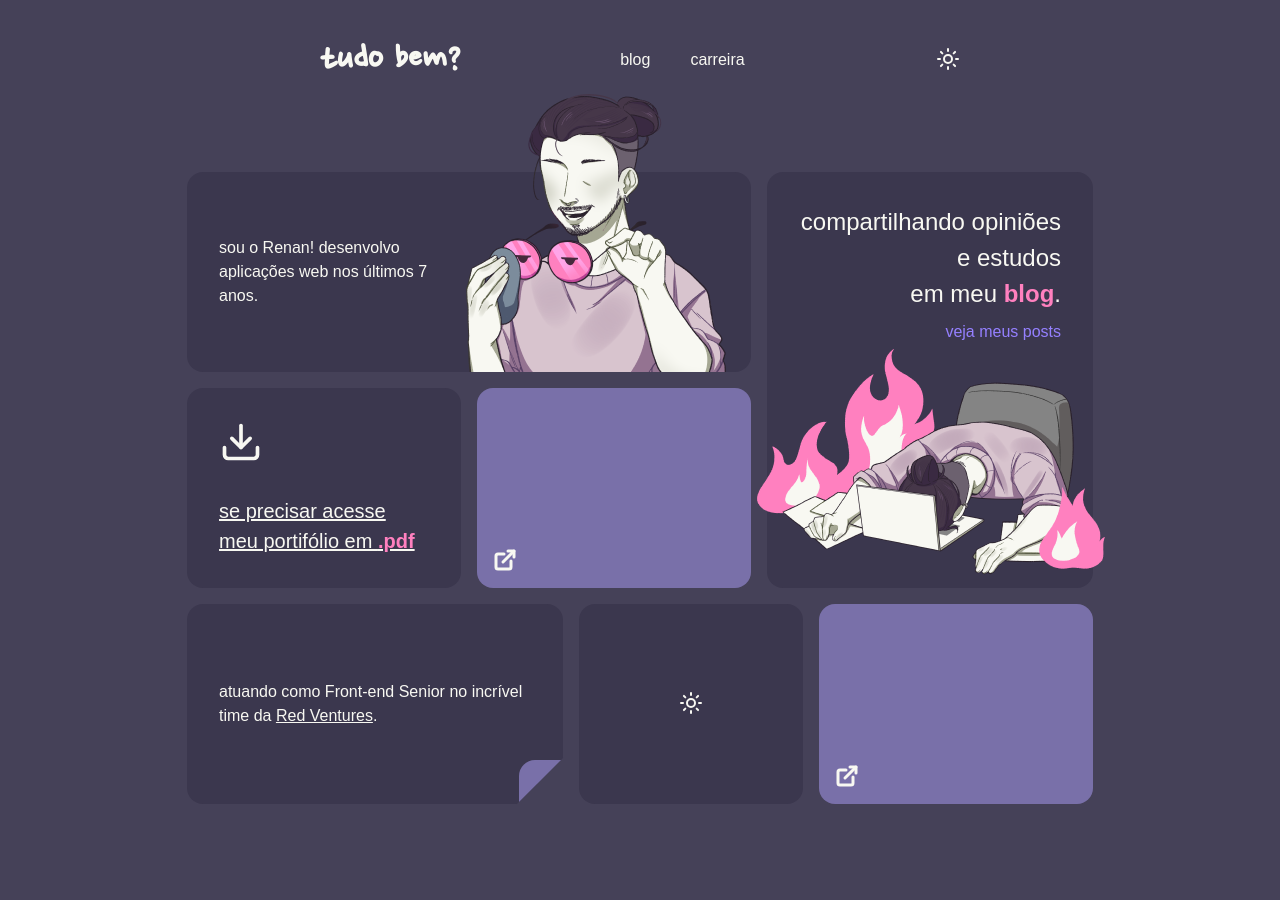
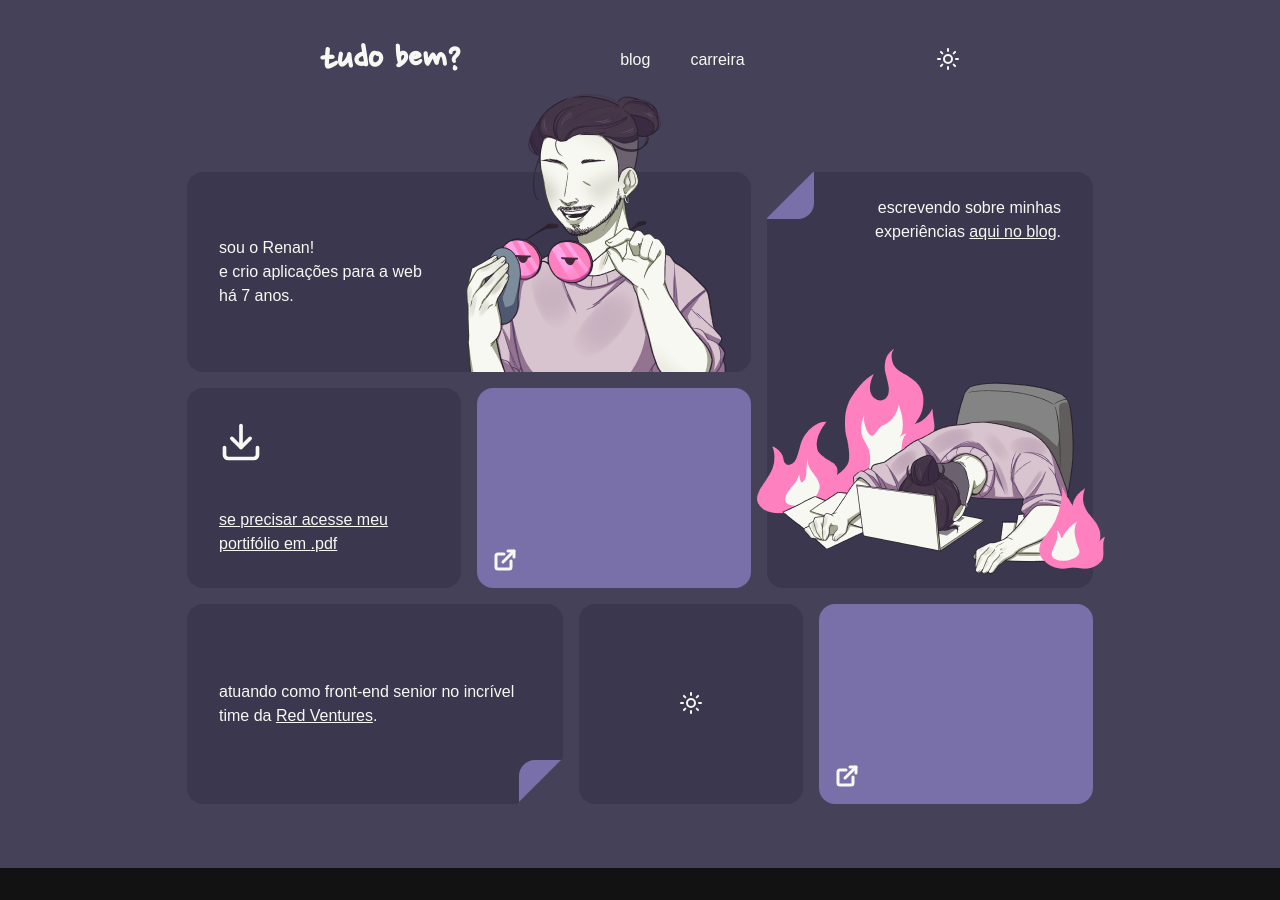
Before and after one commit to renangirotto/renangirotto, an Astro site: page / in a window 1280 px wide. After the commit the page ends 868 px from the top, so only its background shows below. Built offline with nearby package versions, Linux system fonts and the light colour scheme; Astro itself is replaced by a stand-in of ours; some icons are missing.

Commit message:
feat: improved blog box on home page

```diff
--- a/src/pages/index.astro
+++ b/src/pages/index.astro
@@ -26,8 +26,8 @@ const BASE_URL = import.meta.env.BASE_URL;
       <Grid>
         <GridBox data-ui-grid-area="name">
           <p>
-            sou o <span class="marker">Renan!</span> desenvolvo aplicações web nos
-            últimos <span class="marker">7 anos</span>.
+            <span class="marker">sou o Renan!</span>
+            <br /> e crio aplicações para a web há 7 anos.
           </p>
           <figure aria-hidden="true">
             <img
@@ -58,8 +58,8 @@ const BASE_URL = import.meta.env.BASE_URL;
 
         <GridBox data-ui-grid-area="carrer">
           <p>
-            atuando como <span class="marker">Front-end</span>
-            <span class="marker">Senior</span> no incrível time da <a
+            atuando como <span class="marker">front-end</span>
+            <span class="marker">senior</span> no incrível time da <a
               class="marker"
               href={LINKS.companies.redventures}
               target="_blank">Red Ventures</a
@@ -69,11 +69,14 @@ const BASE_URL = import.meta.env.BASE_URL;
 
         <ButtonTheme class="grid-area" data-ui-area="switch" />
 
-        <div class="grid-area" data-ui-area="blog">
+        <GridBox data-ui-grid-area="blog">
           <p>
-            compartilhando opiniões e estudos <br />em meu <span>blog</span>.
+            escrevendo sobre minhas experiências <a
+              class="marker"
+              href={`${BASE_URL}/blog`}>aqui no blog</a
+            >.
           </p>
-          <a href={`${BASE_URL}/blog`}>veja meus posts</a>
+
           <figure aria-hidden="true">
             <img
               alt="Um desenho meu deitado em uma mesa com chamas ao meu redor."
@@ -86,7 +89,7 @@ const BASE_URL = import.meta.env.BASE_URL;
               src=`${BASE_URL}/images/avatar-table-two.png`
             />
           </figure>
-        </div>
+        </GridBox>
 
         <GridBox data-ui-grid-area="linkedin" href={LINKS.social.linkedin}>
           <IconLinkedin />
@@ -98,6 +101,10 @@ const BASE_URL = import.meta.env.BASE_URL;
 
 <style>
   body {
+    figure {
+      overflow: hidden;
+    }
+
     [data-ui-grid-area="carrer"] {
       --_animation-delay-carrer: 0.8s;
       --_marker-font-size: 2.5rem;
@@ -151,6 +158,94 @@ const BASE_URL = import.meta.env.BASE_URL;
       }
     }
 
+    [data-ui-grid-area="blog"] {
+      --_animation-delay-blog: 1.1s;
+      --_marker-font-size: 2.8rem;
+      --_text-font-size: 1.5rem;
+
+      grid-area: blog;
+      position: relative;
+      text-align: right;
+      animation-delay: var(--_animation-delay-blog);
+
+      @container main-grid (width >= 768px) {
+        --_animation-delay-blog: 0.9s;
+      }
+
+      @container main-grid (width >= 906px) {
+        --_animation-delay-blog: 0.6s;
+      }
+
+      &::before {
+        content: "";
+        display: block;
+        width: 0;
+        height: 0;
+        border-left: 34px solid transparent;
+        border-right: 34px solid transparent;
+        border-bottom: 34px solid
+          light-dark(
+            var(--color-light-background-100),
+            var(--color-dark-selection-100)
+          );
+        position: absolute;
+        inset: -6px auto auto -23px;
+        transform: rotate(315deg);
+        z-index: 1;
+      }
+
+      &::after {
+        content: "";
+        display: block;
+        width: 47px;
+        height: 47px;
+        position: absolute;
+        inset: 0 auto auto 0;
+        z-index: 0;
+        border-end-end-radius: 16px;
+        background: light-dark(
+          var(--color-light-comment-100),
+          var(--color-dark-comment-100)
+        );
+      }
+
+      figure {
+        width: 354px;
+        height: 230px;
+        position: relative;
+        margin-block-start: 32px;
+        margin-inline: auto;
+
+        @container main-grid (width >= 768px) {
+          position: absolute;
+          inset: auto 16px 8px auto;
+          margin-block-start: 0px;
+          margin-inline: 0px;
+        }
+
+        @container main-grid (width >= 906px) {
+          inset: auto -14px 12px auto;
+        }
+
+        img {
+          position: absolute;
+          inset: 0;
+          animation-iteration-count: infinite;
+          animation-timing-function: linear;
+
+          &.is-first-table {
+            animation-name: animate-image-table-one;
+            animation-duration: 4s;
+          }
+
+          &.is-second-table {
+            animation-name: animate-image-table-two;
+            animation-duration: 4s;
+          }
+        }
+      }
+    }
+
     [data-ui-grid-area="github"] {
       --_animation-delay-github: 0.6s;
 
@@ -183,8 +278,8 @@ const BASE_URL = import.meta.env.BASE_URL;
 
     [data-ui-grid-area="name"] {
       --_animation-delay-name: 0.5s;
-      --_marker-font-size: 2.5rem;
-      --_text-font-size: 1.3rem;
+      --_marker-font-size: 3rem;
+      --_text-font-size: 1.4rem;
 
       grid-area: name;
       display: flex;
@@ -235,8 +330,6 @@ const BASE_URL = import.meta.env.BASE_URL;
     }
   }
   .grid-area {
-    --_animation-delay-blog: 1.1s;
-
     --_animation-delay-pdf: 1s;
     --_animation-delay-switch: 0.9s;
 
@@ -256,20 +349,13 @@ const BASE_URL = import.meta.env.BASE_URL;
     animation-fill-mode: forwards;
 
     @container main-grid (width >= 768px) {
-      --_animation-delay-blog: 0.9s;
-
       --_animation-delay-pdf: 1s;
       --_animation-delay-switch: 1.1s;
     }
 
     @container main-grid (width >= 906px) {
-      --_animation-delay-blog: 0.6s;
-
       --_animation-delay-pdf: 0.7s;
       --_animation-delay-switch: 1s;
-    }
-
-    &:where([data-ui-area="name"]) {
     }
 
     &:where([data-ui-area="pdf"]) {
@@ -301,119 +387,6 @@ const BASE_URL = import.meta.env.BASE_URL;
         width: 56px;
         height: 56px;
       }
-    }
-
-    &:where([data-ui-area="blog"]) {
-      --_p-font-size: 1.5rem;
-      --_span-font-size: 1.5rem;
-
-      grid-area: blog;
-      position: relative;
-      text-align: right;
-      animation-delay: var(--_animation-delay-blog);
-
-      br {
-        display: none;
-
-        @container main-grid (width >= 906px) {
-          display: initial;
-        }
-      }
-
-      figure {
-        width: 354px;
-        height: 230px;
-        position: relative;
-        margin-block-start: 32px;
-        margin-inline: auto;
-
-        @container main-grid (width >= 768px) {
-          position: absolute;
-          inset: auto 16px 8px auto;
-          margin-block-start: 0px;
-          margin-inline: 0px;
-        }
-
-        @container main-grid (width >= 906px) {
-          inset: auto -14px 12px auto;
-        }
-
-        img {
-          position: absolute;
-          inset: 0;
-        }
-      }
-
-      p {
-        margin-block-end: 8px;
-      }
-    }
-
-    a {
-      color: light-dark(
-        var(--color-light-purple-100),
-        var(--color-dark-purple-100)
-      );
-      text-decoration: none;
-
-      &:where(:hover) {
-        text-decoration: underline;
-      }
-    }
-
-    figure {
-      overflow: hidden;
-
-      img {
-        animation-iteration-count: infinite;
-        animation-timing-function: linear;
-
-        &.is-first-table {
-          animation-name: animate-image-table-one;
-          animation-duration: 4s;
-        }
-
-        &.is-second-table {
-          animation-name: animate-image-table-two;
-          animation-duration: 4s;
-        }
-
-        &.is-first-glass {
-          animation-name: animate-image-glass-one;
-          animation-duration: 7s;
-        }
-
-        &.is-second-glass {
-          animation-name: animate-image-glass-two;
-          animation-duration: 7s;
-        }
-      }
-    }
-
-    p {
-      font-size: var(--_p-font-size, 1rem);
-    }
-
-    span {
-      font-size: var(--_span-font-size, 1rem);
-      font-weight: 600;
-      color: light-dark(
-        var(--color-light-pink-100),
-        var(--color-dark-pink-100)
-      );
-    }
-  }
-
-  @keyframes animate-areas-fade-in {
-    from {
-      visibility: hidden;
-      opacity: 0;
-      transform: translateY(8px);
-    }
-    to {
-      visibility: visible;
-      opacity: 1;
-      transform: translateY(0px);
     }
   }
 
--- a/src/styles/global.css
+++ b/src/styles/global.css
@@ -14,7 +14,7 @@ body {
   container-name: main-container;
   container-type: inline-size;
   min-height: 100dvh;
-  padding-block: 44px 96px;
+  padding-block: 44px 64px;
   padding-inline: 16px;
   background: light-dark(
     var(--color-light-background-100),
```
